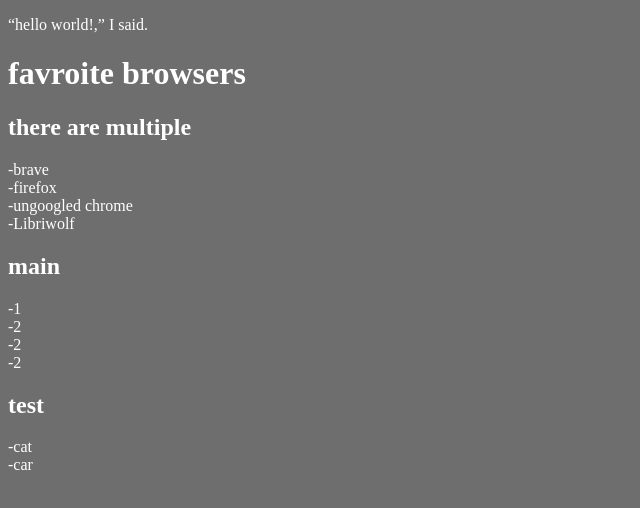
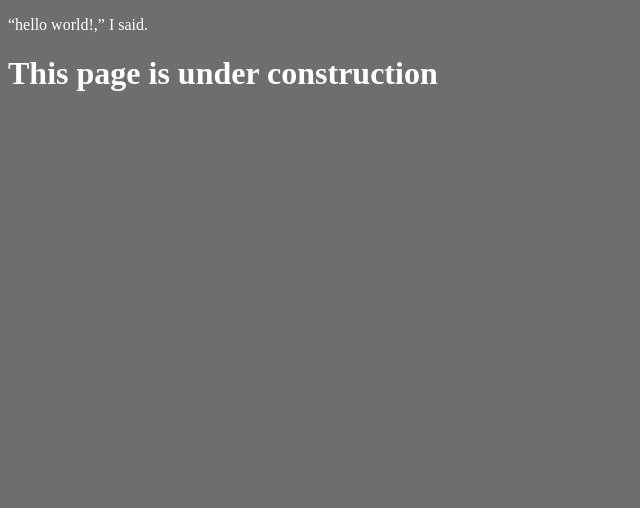
Before and after one commit to thecoder232/thecoder232.github.io, a plain HTML site: page index.html in a window 1280 px wide. Shown: the whole page, without its empty margins (0-640 px from the left). Drawn offline with Linux system fonts and the light colour scheme.

Commit message:
Update index.html

```diff
--- a/index.html
+++ b/index.html
@@ -11,25 +11,25 @@
       <q>hello world!,</q> I said.
     </p>
 
-    <h1> favroite browsers </h1>
-    <h2>there are multiple</h2>
-    <p>
-      -brave <br>
-      -firefox<br>
-      -ungoogled chrome<br>
-      -Libriwolf <br>
-    </p>
-    <h2>main</h2>
-    <p>
-      -1<br>
-      -2<br>
-      -2<br>
-      -2<br>
-    </p>
-    <h2>test</h2>
-    <p>
-      -cat<br>
-      -car<br>
-    </p>
+    <h1> This page is under construction </h1>
+<!--     <h2>there are multiple</h2> -->
+<!--     <p> -->
+<!--       -brave <br> -->
+<!--       -firefox<br> -->
+<!--       -ungoogled chrome<br> -->
+<!--       -Libriwolf <br> -->
+<!--     </p> -->
+<!--     <h2>main</h2> -->
+<!--     <p> -->
+<!--       -1<br> -->
+<!--       -2<br> -->
+<!--       -2<br>  -->
+<!--       -2<br> -->
+<!--     </p> -->
+<!--     <h2>test</h2> -->
+<!--     <p> -->
+<!--       -cat<br> -->
+<!--       -car<br> -->
+<!--     </p> -->
   </body>
 </html>
```
